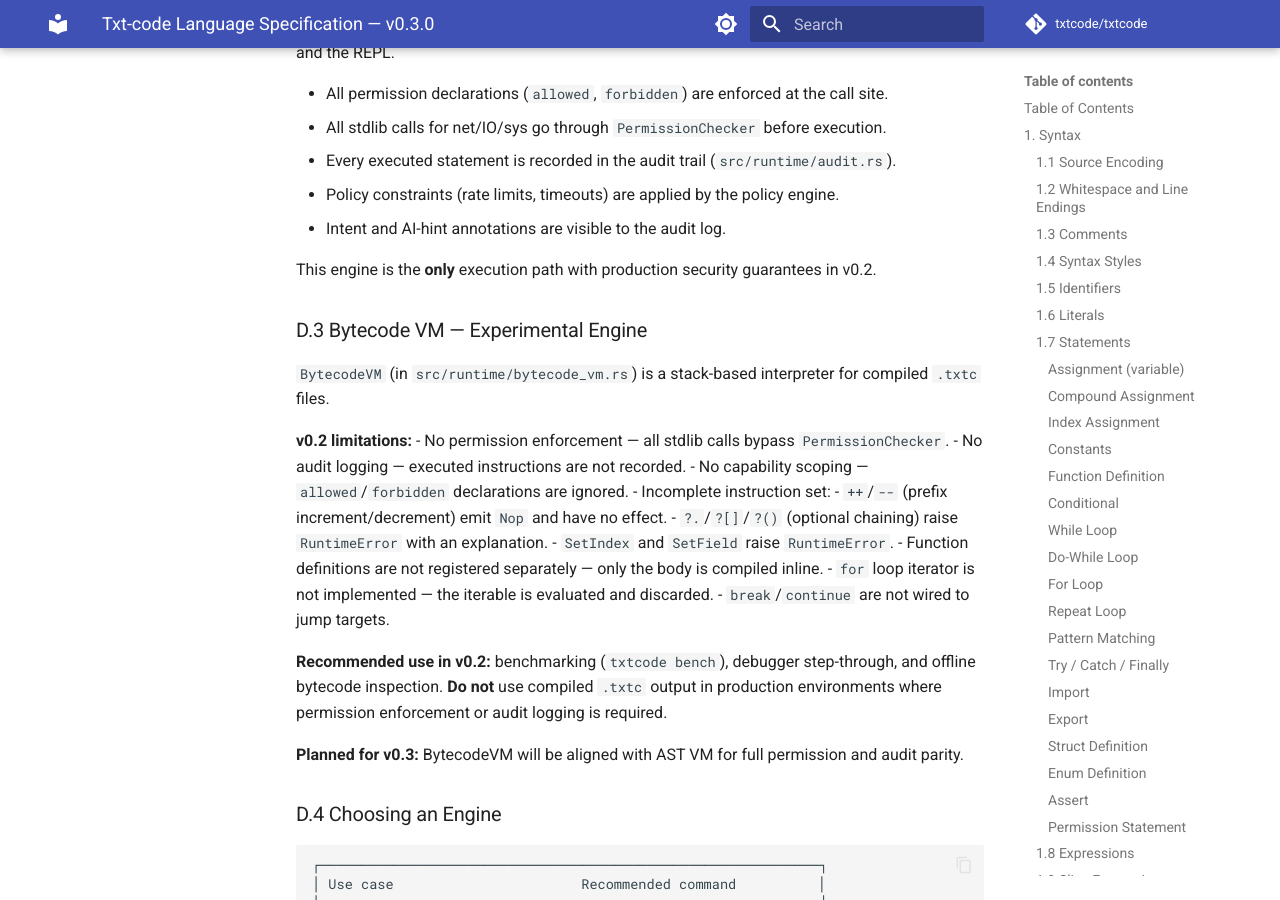
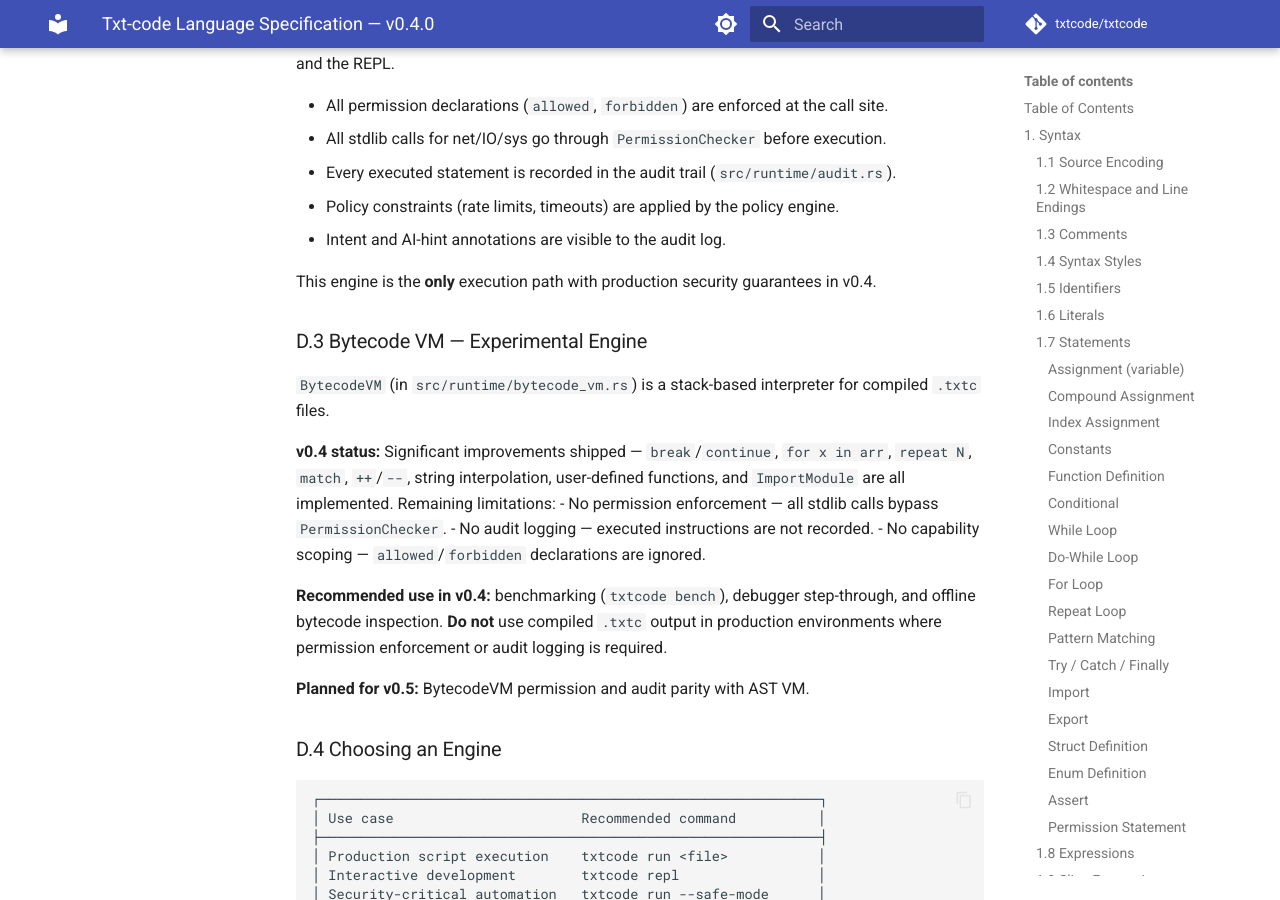
Before and after one commit to iga2x/Txtcode, an MkDocs documentation site: the page built from docs/language-spec.md, in a window 1280 px wide and 900 px high, scrolled down 30606 px. Built offline with MkDocs 1.6.1 and Material for MkDocs 9.7.7, drawn with Linux system fonts in a browser that asks for light colours; comment, search, counter and statistics services are not loaded; some of the changed text lies outside the part shown.

Commit message:
Fix v0.4.0 version mismatches across code, docs, and tests
- README: update title and build notes from v0.2 to v0.4
- CHANGELOG: promote [Unreleased v0.3] block to [0.4.0] — 2026-03-11
- docs/language-spec: update all v0.2/v0.3 status notes to v0.4; mark
  ++/-- as implemented, overflow guards as enforced, call depth limit
  as enforced; update Appendix D/F/E headings; fix async note to v0.5
- docs/syntax-reference: update version header to v0.4
- docs/contributing.md: add v0.4 (released) section, rename v0.4+ to v0.5+
- src/cli/env.rs: bump env.toml template version from 0.2.0 to 0.4.0
- src/bin/txtcode.rs: fix --to docstring example from 0.2.0 to 0.4.0
- tests: fix hardcoded "0.3.0" version assertion and all v0.3 comments
- .gitignore: unblock CHANGELOG.md, NON-GOALS.md, LICENSE (were
  mistakenly listed as ignored generated-doc files)

Co-Authored-By: Claude Sonnet 4.6 <noreply@anthropic.com>

````diff
--- a/docs/language-spec.md
+++ b/docs/language-spec.md
@@ -1,10 +1,16 @@
-# Txt-code Language Specification — v0.3.0
+# Txt-code Language Specification — v0.4.0
 
-> **Status:** v0.3.0 release. Behaviour described here matches the current implementation
+> **Status:** v0.4.0 release. Behaviour described here matches the current implementation
 > except where explicitly marked as “planned / not yet implemented”.
 > Breaking changes between minor versions are documented in [CHANGELOG.md](../CHANGELOG.md).
 >
-> **New in v0.3:**
+> **New in v0.4:**
+> - Virtual environment system (`txtcode env`) with 12 subcommands
+> - Bytecode VM: `break`/`continue`, `for x in arr`, `repeat N`, `match`, string interpolation
+> - Integer overflow guards (`checked_*`) in both AST VM and bytecode VM
+> - Recursion depth limit (50) enforced across all VMs
+> - User-defined functions with caller/callee scope isolation in bytecode VM
+> - Module imports (`ImportModule`) in bytecode VM
 > - `?.` / `?[]` / `?()` optional chaining — both VMs (returns `null` on null target)
 > - `do…while` loop in bytecode VM
 > - `f”...”` string interpolation prefix; raw strings `r”...”`, number separators `1_000_000`
@@ -17,7 +23,7 @@
 > - `++`/`--` now errors cleanly on non-identifier targets
 > - `txtcode inspect` command — disassemble compiled bytecode
 > - Call depth unified to 50 across all VMs
-> - `async`/`await` runs synchronously (passthrough; true async in v0.4)
+> - `async`/`await` runs synchronously (passthrough; true async planned for v0.5)
 >
 > **Still not fully implemented:**
 > - Generic type enforcement at runtime (type params are parsed but erased)
@@ -326,7 +332,7 @@ store → val → map?.["key"]       # null if map is null
 store → res → func?.()           # null if func is null; calls func if not null
 ```
 
-All three operators (`?.`, `?[]`, `?()`) are fully implemented in both the AST VM and bytecode VM as of v0.3.
+All three operators (`?.`, `?[]`, `?()`) are fully implemented in both the AST VM and bytecode VM as of v0.4.
 
 ### 1.12 Spread Operator
 
@@ -342,7 +348,7 @@ store → e → [...a, ...b, ...a] # [1, 2, 3, 4, 1, 2]
 
 Rules:
 - Spread elements must evaluate to `array`. Spreading a non-array is a `RuntimeError`.
-- Spread is only supported inside array literals (`[...]`). It is not supported in function call arguments in v0.3.
+- Spread is only supported inside array literals (`[...]`). It is not supported in function call arguments in v0.4.
 
 ### 1.13 Multi-Return Values
 
@@ -577,8 +583,8 @@ Functions with no explicit `return` return `null`.
 | `-` (negate) | `float` | `float` | IEEE 754 negation |
 | `not` | `bool` | `bool` | Logical complement |
 | `~` | `int` | `int` | Bitwise NOT |
-| `++` (prefix) | `int` | `int` | **Not yet implemented in v0.2**: syntax accepted, bytecode VM emits Nop. Use `store → x → x + 1` instead. |
-| `--` (prefix) | `int` | `int` | **Not yet implemented in v0.2**: syntax accepted, bytecode VM emits Nop. Use `store → x → x - 1` instead. |
+| `++` (prefix) | `int` | `int` | Implemented in v0.4. |
+| `--` (prefix) | `int` | `int` | Implemented in v0.4. |
 
 ### 3.3 Comparison Operators
 
@@ -638,7 +644,7 @@ store → result → value ?? default
 
 Returns `value` if it is not `null`, otherwise returns `default`. The right operand is only evaluated if needed.
 
-> **v0.3 status:** `??` is fully implemented in the bytecode VM (`NullCoalesce` instruction). Works in both AST VM and bytecode mode.
+> **v0.4 status:** `??` is fully implemented in the bytecode VM (`NullCoalesce` instruction). Works in both AST VM and bytecode mode.
 
 ### 3.7 Ternary
 
@@ -723,7 +729,7 @@ end
 
 Type parameters are listed after the function name inside `<>` and may be used in parameter types and return types.
 
-> **v0.3 note:** Type parameters are parsed and stored in the AST but are **type-erased at runtime**. No generic specialisation or type-checking against `T` occurs. All type annotations are advisory and validated by the type-checker tool only, not by the runtime.
+> **v0.4 note:** Type parameters are parsed and stored in the AST but are **type-erased at runtime**. No generic specialisation or type-checking against `T` occurs. All type annotations are advisory and validated by the type-checker tool only, not by the runtime.
 
 ### 4.4 Return
 
@@ -752,16 +758,16 @@ print → add5(3)    # 8
 
 The captured environment is a snapshot: mutations to `n` after `make_adder` returns do not affect existing closures.
 
-### 4.6 Async Functions (synchronous mode in v0.3)
+### 4.6 Async Functions (synchronous mode in v0.4)
 
-> **v0.3 note:** `async`/`await` syntax is fully parsed and accepted. In the current
+> **v0.4 note:** `async`/`await` syntax is fully parsed and accepted. In the current
 > implementation both VMs execute async functions **synchronously** — `await` evaluates
 > the expression and returns its value immediately without any blocking or parallelism.
-> Full Tokio-backed async I/O is planned for v0.4.
+> Full Tokio-backed async I/O is planned for v0.5.
 
 ```txtcode
 async → define → fetch → (url: string) → string
-  # In v0.3 this runs synchronously — http_get blocks
+  # In v0.4 this runs synchronously — http_get blocks
   store → body → await → http_get(url)
   return → body
 end
@@ -940,7 +946,7 @@ RuntimeError: Maximum execution time exceeded: N seconds (max: M seconds)
 
 ### 6.3 Call Stack
 
-The call stack is unbounded in v0.1. Deep recursion may exhaust the host process stack (typically 8 MB on Linux), producing a hard OS-level stack overflow rather than a graceful `RuntimeError`. A configurable recursion depth limit is planned for v0.2.
+The call stack depth limit is enforced at 50 in all VMs as of v0.4. Deep recursion beyond this limit returns a `RuntimeError` instead of exhausting the host process stack.
 
 **Recommended limit for well-behaved programs:** ≤ 10 000 nested calls.
 
@@ -952,7 +958,7 @@ Memory is managed by Rust's ownership system combined with reference counting fo
 
 ### 6.5 Integer Overflow
 
-Integer arithmetic uses Rust `i64`. Overflow wraps in debug builds and panics in release builds in Rust — however, the bytecode VM does not currently add overflow guards. Programs that overflow `i64` range produce undefined behaviour in v0.1. Saturating or wrapping semantics will be specified in v0.2.
+Integer arithmetic uses Rust `i64`. All arithmetic (`+`, `-`, `*`, `**`) in both the AST VM and bytecode VM uses Rust's `checked_*` methods as of v0.4, returning a `RuntimeError` on overflow instead of wrapping or panicking.
 
 ### 6.6 Float Semantics
 
@@ -1090,18 +1096,18 @@ else
 end
 ```
 
-A native `Result<T, E>` type is planned for v0.2.
+A native `Result<T, E>` type is planned for a future release.
 
 ---
 
 ---
 
-## Appendix F — Security Guarantees (v0.2)
+## Appendix F — Security Guarantees (v0.4)
 
-This section documents what the v0.2 runtime does and does not enforce, so users can make
+This section documents what the v0.4 runtime does and does not enforce, so users can make
 informed decisions about running Txt-code scripts.
 
-### F.1 Enforced in v0.2
+### F.1 Enforced in v0.4
 
 | Guarantee | Mechanism | Notes |
 |-----------|-----------|-------|
@@ -1115,14 +1121,12 @@ informed decisions about running Txt-code scripts.
 | **Source file size limit** | 10 MB max, rejected before parsing | Prevents resource exhaustion |
 | **Permission checking in stdlib** | `call_function_with_combined_traits` checks net/IO/sys/exec | Before call via PermissionChecker trait |
 
-### F.2 Not Yet Enforced (v0.3 status)
+### F.2 Not Yet Enforced (v0.4 status)
 
 | Gap | Impact | Status |
 |-----|--------|--------|
-| **Integer overflow guards** | `i64` overflow panics in release builds | v0.4 |
-| **Call stack depth limit** | AST VM: MAX_CALL_DEPTH=50. Bytecode VM: unbounded | v0.4 |
 | **Memory limits** | No explicit heap limit; bounded by host OS only | Future |
-| **`?()` optional call in bytecode** | Optional call on function values raises RuntimeError | v0.4 |
+| **`?()` optional call on non-null non-function** | Raises RuntimeError in bytecode VM | v0.5 |
 | **Source comments in migrate** | `#` comments are not preserved through AST printer | v0.4 |
 
 ### F.3 Safe Mode Guarantees
@@ -1139,7 +1143,7 @@ Safe mode **does not** restrict:
 
 ### F.4 Capability Declaration vs Permission Checker
 
-Two independent mechanisms enforce permissions in v0.2:
+Two independent mechanisms enforce permissions in v0.4:
 
 1. **Capability declarations** (`allowed`/`forbidden`) — declared in function bodies, enforced
    by the AST VM at runtime when the function executes.
@@ -1178,11 +1182,11 @@ txtcode migrate --directory src/
 # Specify versions explicitly
 txtcode migrate --files main.tc --from 0.1.0 --to 0.2.0
 
-# Write migrated source back to file (v0.3+)
+# Write migrated source back to file (v0.4+)
 txtcode migrate --files main.tc --dry-run=false
 ```
 
-### E.4 Current Limitations (v0.3)
+### E.4 Current Limitations (v0.4)
 
 - **Source code regeneration** is now implemented via the AST printer. Files are written when
   `--dry-run=false`. The written source uses canonical syntax (`store →`, `define →`, etc.)
@@ -1193,13 +1197,13 @@ txtcode migrate --files main.tc --dry-run=false
 - **Source comments** (lines starting with `#`) are not preserved through the AST printer,
   as the AST does not store comment nodes. Back up your files before migrating.
 
-**Planned for v0.3:** Implement an AST-to-source printer to enable actual file transformation.
+The AST-to-source printer is implemented as of v0.4, enabling actual file transformation via `--dry-run=false`.
 
 ---
 
 ## Appendix D — Execution Engine Reference
 
-### D.1 Engine Overview (v0.2)
+### D.1 Engine Overview (v0.4)
 
 Txt-code has two execution engines. Understanding which one is active is important for security and
 compatibility guarantees.
@@ -1219,29 +1223,24 @@ compatibility guarantees.
 - Policy constraints (rate limits, timeouts) are applied by the policy engine.
 - Intent and AI-hint annotations are visible to the audit log.
 
-This engine is the **only** execution path with production security guarantees in v0.2.
+This engine is the **only** execution path with production security guarantees in v0.4.
 
 ### D.3 Bytecode VM — Experimental Engine
 
 `BytecodeVM` (in `src/runtime/bytecode_vm.rs`) is a stack-based interpreter for compiled `.txtc` files.
 
-**v0.2 limitations:**
+**v0.4 status:** Significant improvements shipped — `break`/`continue`, `for x in arr`, `repeat N`,
+`match`, `++`/`--`, string interpolation, user-defined functions, and `ImportModule` are all
+implemented. Remaining limitations:
 - No permission enforcement — all stdlib calls bypass `PermissionChecker`.
 - No audit logging — executed instructions are not recorded.
 - No capability scoping — `allowed`/`forbidden` declarations are ignored.
-- Incomplete instruction set:
-  - `++`/`--` (prefix increment/decrement) emit `Nop` and have no effect.
-  - `?.`/`?[]`/`?()` (optional chaining) raise `RuntimeError` with an explanation.
-  - `SetIndex` and `SetField` raise `RuntimeError`.
-- Function definitions are not registered separately — only the body is compiled inline.
-- `for` loop iterator is not implemented — the iterable is evaluated and discarded.
-- `break`/`continue` are not wired to jump targets.
 
-**Recommended use in v0.2:** benchmarking (`txtcode bench`), debugger step-through, and
+**Recommended use in v0.4:** benchmarking (`txtcode bench`), debugger step-through, and
 offline bytecode inspection. **Do not** use compiled `.txtc` output in production environments
 where permission enforcement or audit logging is required.
 
-**Planned for v0.3:** BytecodeVM will be aligned with AST VM for full permission and audit parity.
+**Planned for v0.5:** BytecodeVM permission and audit parity with AST VM.
 
 ### D.4 Choosing an Engine
 
````
Also changed, not shown: CHANGELOG.md (added, +152 -0 lines), NON-GOALS.md (added, +76 -0 lines), README.md (+4 -4 lines), docs/contributing.md (+10 -2 lines), docs/syntax-reference.md (+2 -2 lines), 7 other files.
